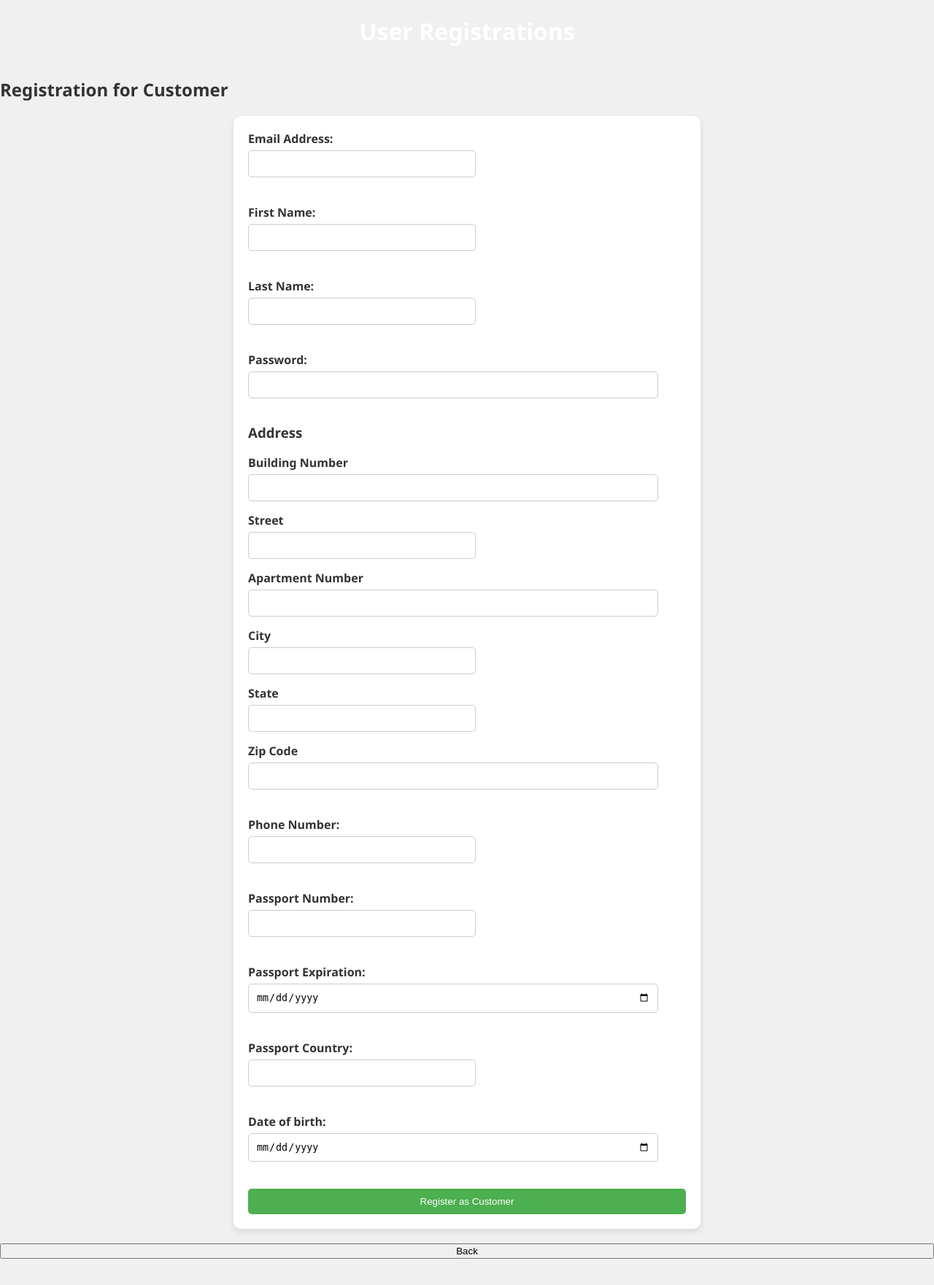
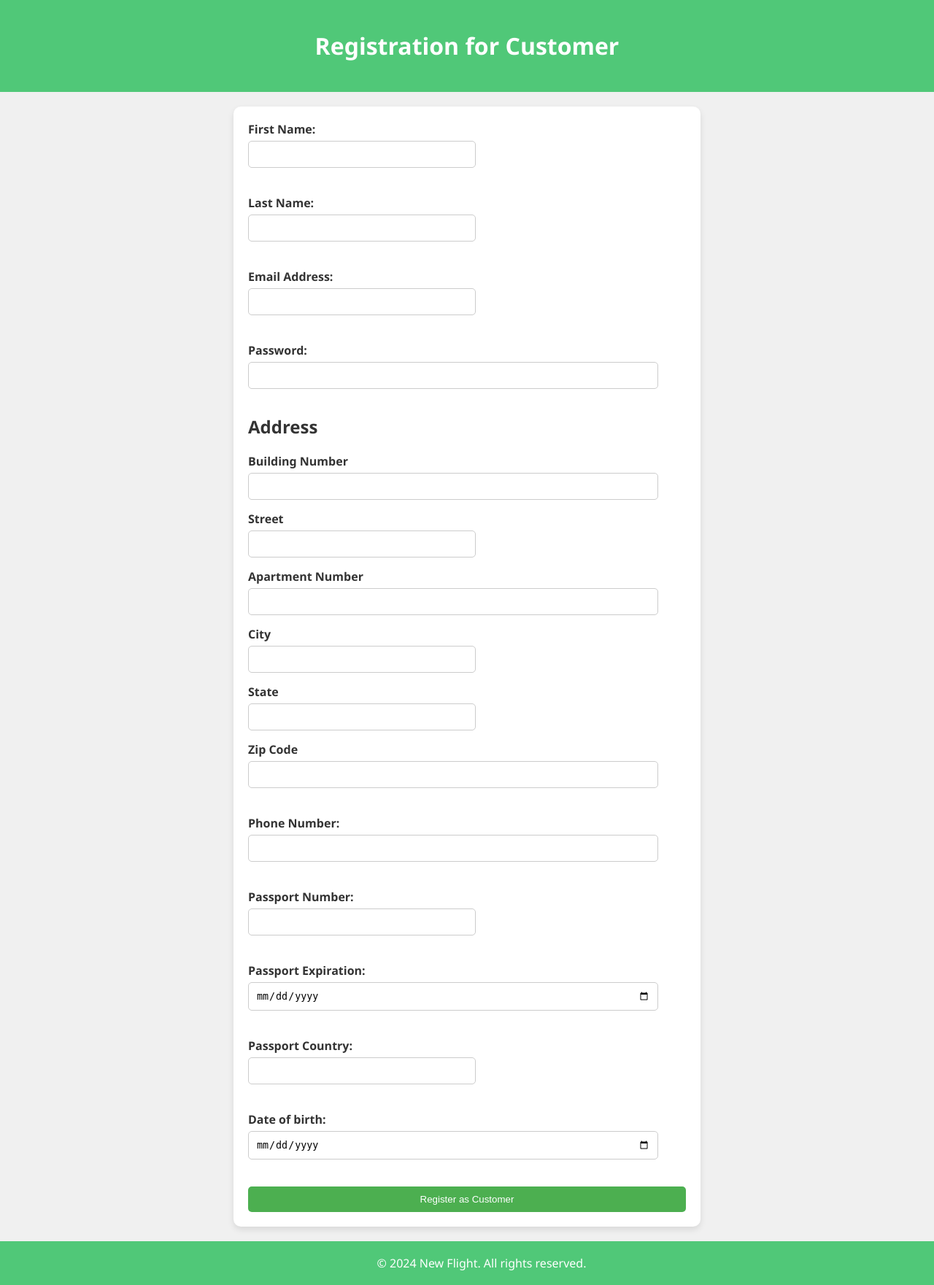
Before and after one commit to 3btesham/Airline-System-Website, a Flask app: page /registration_for_customer.html in a window 1280 px wide. Shown: the whole page at 73% size. Before the commit the page ends 1725 px from the top, so only its background shows below. Run offline with Flask 3, Linux system fonts and the light colour scheme.

Commit message:
Update registration_for_customer_page.html

```diff
--- a/Templates/registration_for_customer_page.html
+++ b/Templates/registration_for_customer_page.html
@@ -7,12 +7,11 @@
         <link rel="stylesheet" href="customer_register_page.css">
     </head>
     <body>
-        <h1> User Registrations</h1>
+        <header>
+        <h1> Registration for Customer</h1>
+        </header>
         <section>
-            <h2> Registration for Customer</h2>
-            <form action="/registration_for_customer.html" method="POST">
-                <label for= "email_address"> Email Address: </label>
-                <input type="email" id="email_address" name="email_address" required maxlength="30"> <br><br>
+            <form action="customer_register_page.html" method="POST">
 
                 <label for= "first_name"> First Name: </label>
                 <input type="text" id= "first_name" name="first_name" required maxlength="15"> <br><br>
@@ -20,11 +19,14 @@
                 <label for= "last_name"> Last Name: </label>
                 <input type="text" id="last_name" name="last_name" required maxlength="15"> <br><br>
 
+                <label for= "email_address"> Email Address: </label>
+                <input type="email" id="email_address" name="email_address" required maxlength="30"> <br><br>
+
                 <label for= "password"> Password: </label>
                 <input type="password" id="password" name="password" required maxlength="300">
 
                 <div class="address-section">
-                    <h3>Address</h3>
+                    <h2>Address</h2>
                     <label for="building_number">Building Number</label>
                     <input type="number" id="building_number" name="building_number" required>
 
@@ -45,7 +47,7 @@
                 </div>
 
                 <label for="phone_number">Phone Number:</label>
-                <input type="text" id="phone_number" name="phone_number" maxlength="12" pattern="[0-9]{3}-[0-9]{3}-[0-9]{4}"> <br><br>
+                <input type="tel" id="phone_number" name="phone_number" maxlength="12" pattern="[0-9]{3}-[0-9]{3}-[0-9]{4}"> <br><br>
 
                 <label for="passport_number"> Passport Number: </label>
                 <input type="text" id="passport_number" name="passport_number" required maxlength="10"><br><br>
@@ -63,11 +65,8 @@
 
             </form>
         </section>
-        <button onclick="goBack()">Back</button>
-        <script>
-            function goBack() {
-                window.history.back();
-            }
-        </script>
     </body>
+    <footer>
+        <p>&copy; 2024 New Flight. All rights reserved.</p>
+    </footer>
 </html>
```
